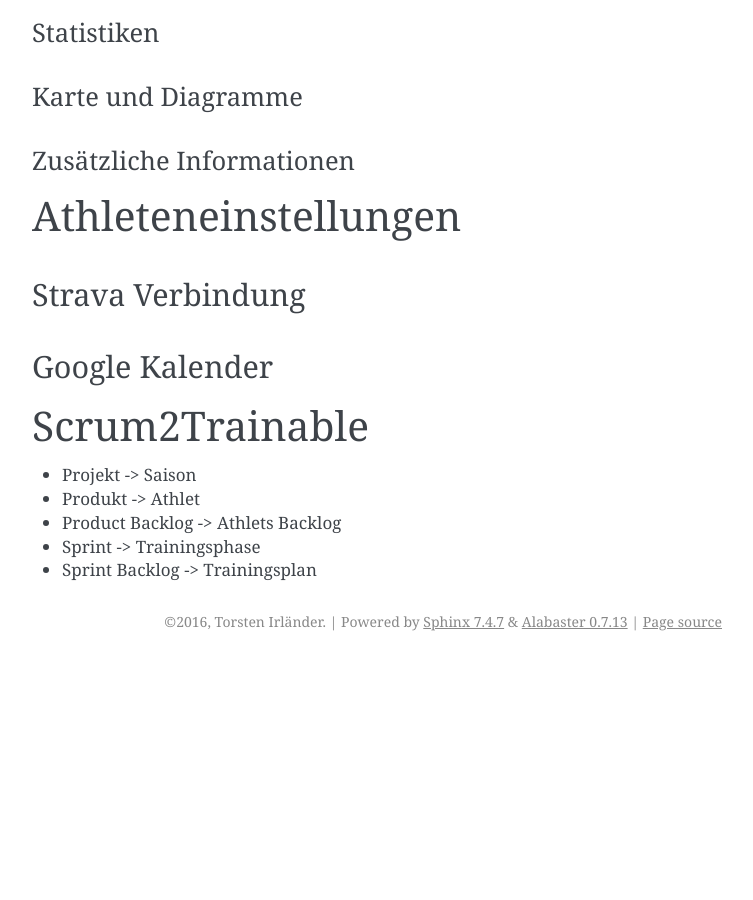
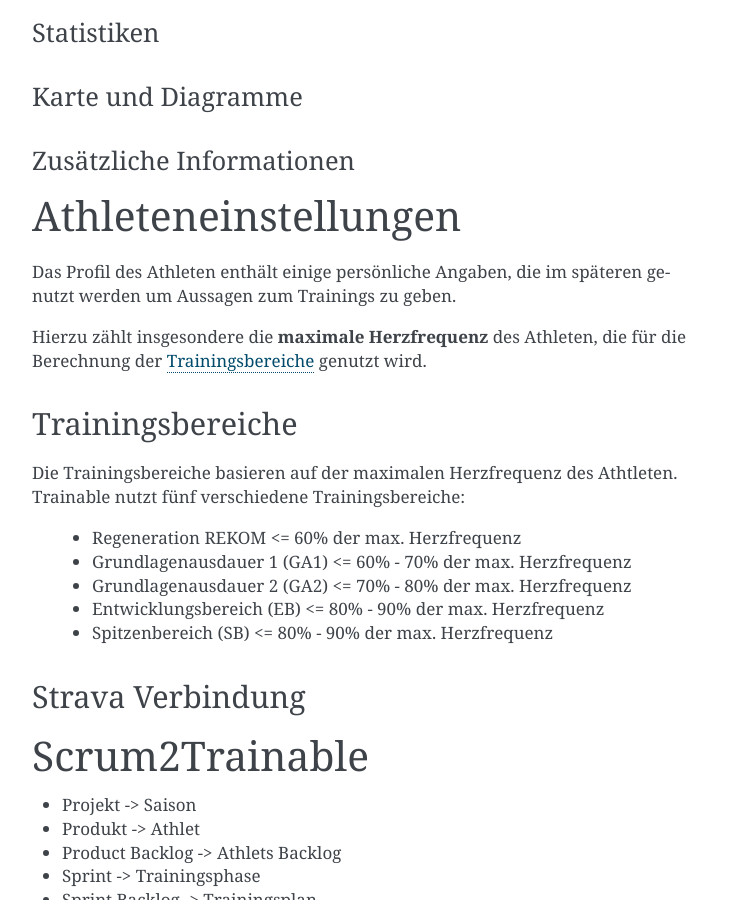
Before and after one commit to toirl/trainable, a Sphinx documentation site: the page built from docs/source/main.rst, in a window 1280 px wide and 900 px high, scrolled down 7688 px. Shown: the whole window, without its empty margins (388-1141 px from the left). Built offline with Sphinx 7.4.7, drawn with Linux system fonts in a browser that asks for light colours; before the commit the page ends 8349 px from its top, so only the background shows below that; some of the changed text lies outside the part shown.

Commit message:
Hinweise zu Profildaten und Trainingsbereichen eingetragen.

```diff
--- a/docs/source/main.rst
+++ b/docs/source/main.rst
@@ -355,12 +355,30 @@
 *********************
 Athleteneinstellungen
 *********************
+Das Profil des Athleten enthält einige persönliche Angaben, die im späteren
+genutzt werden um Aussagen zum Trainings zu geben.
+
+.. index::
+   single: maximale Herzfrequenz
+
+Hierzu zählt insgesondere die **maximale Herzfrequenz** des Athleten, die für
+die Berechnung der :ref:`trainingsbereiche` genutzt wird.
+
+.. _trainingsbereiche:
+
+Trainingsbereiche
+=================
+Die Trainingsbereiche basieren auf der maximalen Herzfrequenz
+des Athtleten. Trainable nutzt fünf verschiedene Trainingsbereiche:
+
+ * Regeneration REKOM <= 60% der max. Herzfrequenz
+ * Grundlagenausdauer 1 (GA1) <= 60% - 70% der max. Herzfrequenz
+ * Grundlagenausdauer 2 (GA2) <= 70% - 80% der max. Herzfrequenz
+ * Entwicklungsbereich (EB) <= 80% - 90% der max. Herzfrequenz
+ * Spitzenbereich (SB) <= 80% - 90% der max. Herzfrequenz
 
 Strava Verbindung
 =================
-
-Google Kalender
-===============
 
 ***************
 Scrum2Trainable
```
